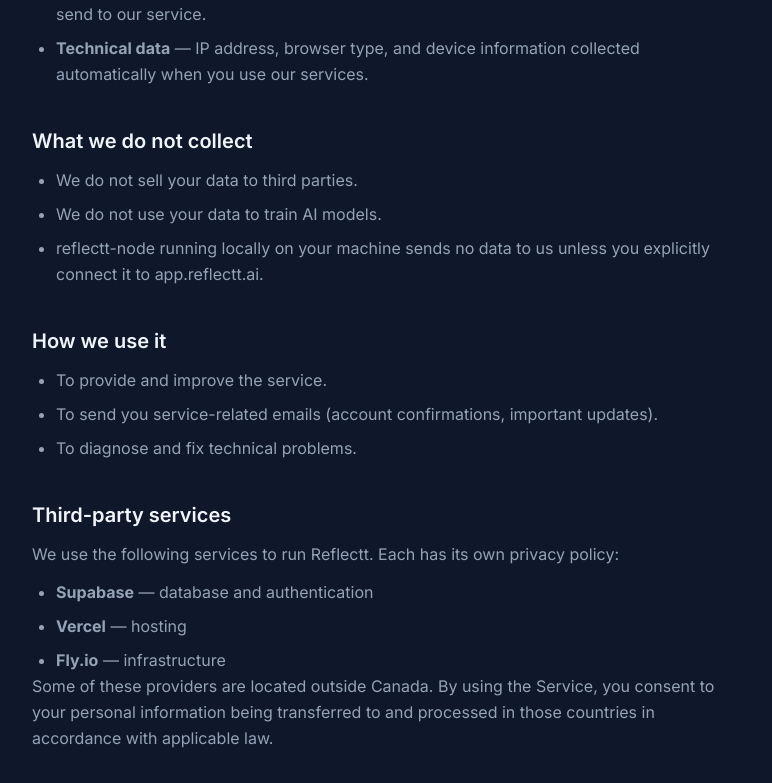
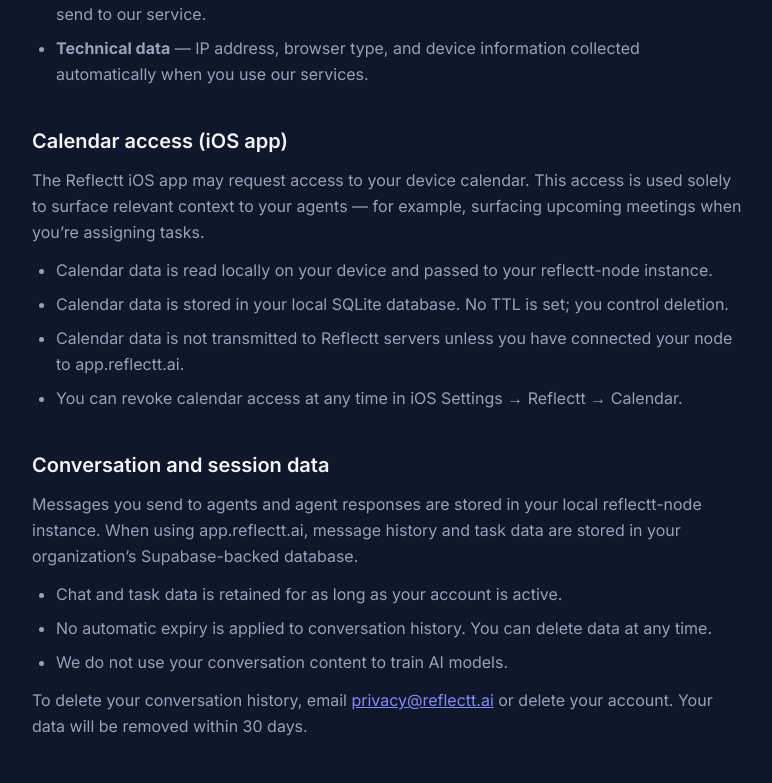
Before and after one commit to reflectt/reflectt.ai, a Next.js app: page /privacy in a window 1280 px wide. Shown: the part 544-1327 px from the top of the page, without its empty margins (252-1024 px from the left). Built offline with nearby package versions, Linux system fonts and the light colour scheme.

Commit message:
privacy: v1.3 — iOS app coverage (calendar access + conversation data sections)

```diff
--- a/app/privacy/page.tsx
+++ b/app/privacy/page.tsx
@@ -4,7 +4,7 @@
 }
 
 export default function PrivacyPage() {
-  const lastUpdated = 'March 13, 2026'
+  const lastUpdated = 'March 14, 2026'
 
   return (
     <main className="max-w-[760px] mx-auto px-6 py-20">
@@ -20,7 +20,7 @@
             <a href="https://reflectt.ai" className="text-brand-light underline">reflectt.ai</a>,{' '}
             <a href="https://app.reflectt.ai" className="text-brand-light underline">app.reflectt.ai</a>, and the{' '}
             <a href="https://github.com/reflectt/reflectt-node" className="text-brand-light underline">reflectt-node</a>{' '}
-            open source project.
+            open source project, and the Reflectt iOS app.
           </p>
         </section>
 
@@ -40,6 +40,39 @@
               <strong className="text-ink-200">Technical data</strong> — IP address, browser type, and device information collected automatically when you use our services.
             </li>
           </ul>
+        </section>
+
+        <section>
+          <h2 className="text-xl font-semibold text-ink-100 mb-3">Calendar access (iOS app)</h2>
+          <p>
+            The Reflectt iOS app may request access to your device calendar. This access is used solely to surface
+            relevant context to your agents — for example, surfacing upcoming meetings when you&rsquo;re assigning tasks.
+          </p>
+          <ul className="list-disc pl-6 space-y-2 mt-3">
+            <li>Calendar data is read locally on your device and passed to your reflectt-node instance.</li>
+            <li>Calendar data is stored in your local SQLite database. No TTL is set; you control deletion.</li>
+            <li>Calendar data is not transmitted to Reflectt servers unless you have connected your node to app.reflectt.ai.</li>
+            <li>You can revoke calendar access at any time in iOS Settings → Reflectt → Calendar.</li>
+          </ul>
+        </section>
+
+        <section>
+          <h2 className="text-xl font-semibold text-ink-100 mb-3">Conversation and session data</h2>
+          <p>
+            Messages you send to agents and agent responses are stored in your local reflectt-node instance.
+            When using app.reflectt.ai, message history and task data are stored in your
+            organization&rsquo;s Supabase-backed database.
+          </p>
+          <ul className="list-disc pl-6 space-y-2 mt-3">
+            <li>Chat and task data is retained for as long as your account is active.</li>
+            <li>No automatic expiry is applied to conversation history. You can delete data at any time.</li>
+            <li>We do not use your conversation content to train AI models.</li>
+          </ul>
+          <p className="mt-3">
+            To delete your conversation history, email{' '}
+            <a href="mailto:privacy@reflectt.ai" className="text-brand-light underline">privacy@reflectt.ai</a>{' '}
+            or delete your account. Your data will be removed within 30 days.
+          </p>
         </section>
 
         <section>
```
